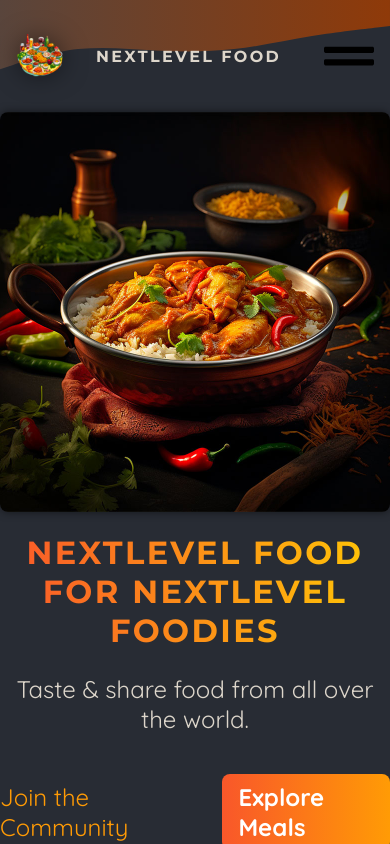
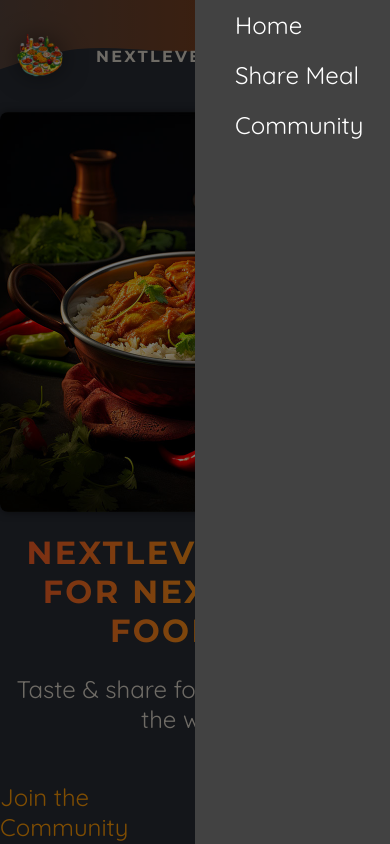
Before and after one commit to KZ211/next-course-2024, a Next.js app: page / in a window 390 px wide. Both pictures are taken after a click on the element 348 px from the left and 56 px from the top of the page. Shown: the top 844 px of the page. Built offline with nearby package versions, Linux system fonts and the light colour scheme.

Commit message:
Add backdrop modified and modal.

```diff
--- /dev/null
+++ b/components/backdrop/backdrop.js
@@ -0,0 +1,19 @@
+import Link from "next/link";
+import classes from "./backdrop.module.css";
+
+export default function({closeBackdrop}){
+    return <div className={classes.backdropT}>
+        <div className={classes.modal} onClick={closeBackdrop}/>
+    <ul className={classes.backdrop}>
+        <li>
+            <Link className={classes.link} onClick={closeBackdrop} href='/'>Home</Link>
+        </li>
+        <li>
+            <Link className={classes.link} onClick={closeBackdrop} href='/meals'>Share Meal</Link>
+        </li>
+        <li>
+            <Link className={classes.link} onClick={closeBackdrop} href='/community'>Community</Link>
+        </li>
+    </ul>
+    </div>
+}
--- /dev/null
+++ b/components/backdrop/backdrop.module.css
@@ -0,0 +1,41 @@
+.backdropT{
+    display: flex;
+    justify-content: flex-end;
+}
+
+.modal{
+    position:fixed;
+    z-index: 10;
+    width: 100%;
+    height: 100%;
+    background-color: #000;
+    opacity: 0.5;
+}
+
+.backdrop{
+    position: fixed;
+    width: 50%;
+    height: 100vh;
+    z-index: 999;
+    background-color: #424242;
+    display: flex;
+    flex-direction: column;
+    list-style: none;
+    font-size: 2.5rem;
+    margin: 0;
+}
+
+.backdrop li{
+    margin: 10px 0px;
+}
+
+.link{
+    text-decoration: none;
+    color: #fff;
+}
+
+@media screen and (max-width: 531px){
+    .backdrop{
+        font-size: 1.5rem;
+    }
+}
--- a/components/main-header/main-header.js
+++ b/components/main-header/main-header.js
@@ -9,16 +9,21 @@ import classes from './main-header.module.css';
 
 import MainHeaderBackground from './main-header-background';
 import NavLink from './nav-link';
+import Backdrop from "../backdrop/backdrop";
+import { useState } from "react";
 
 export default function MainHeader(){
 
+  const[currentActivate, setActivate] = useState(false);
+
   function openBackdropHandler(event){
-    console.log('Hello world')
+    {currentActivate == true ? setActivate(false): setActivate(true)}
   }
 
   return (
     <>
     <MainHeaderBackground/>
+    {currentActivate == true ? <Backdrop closeBackdrop={openBackdropHandler}/> : ''}
     <header className={classes.header}>
       <Link className={classes.logo} href='/'>
         <Image src={logoImg.src} alt='A plate with food on it' width="1024" height="1024" priority/>
--- a/components/main-header/main-header.module.css
+++ b/components/main-header/main-header.module.css
@@ -49,6 +49,7 @@
     align-items: center;
     width: 100px;
     height: 50px;
+    cursor: pointer;
   }
 
   .line{
```
